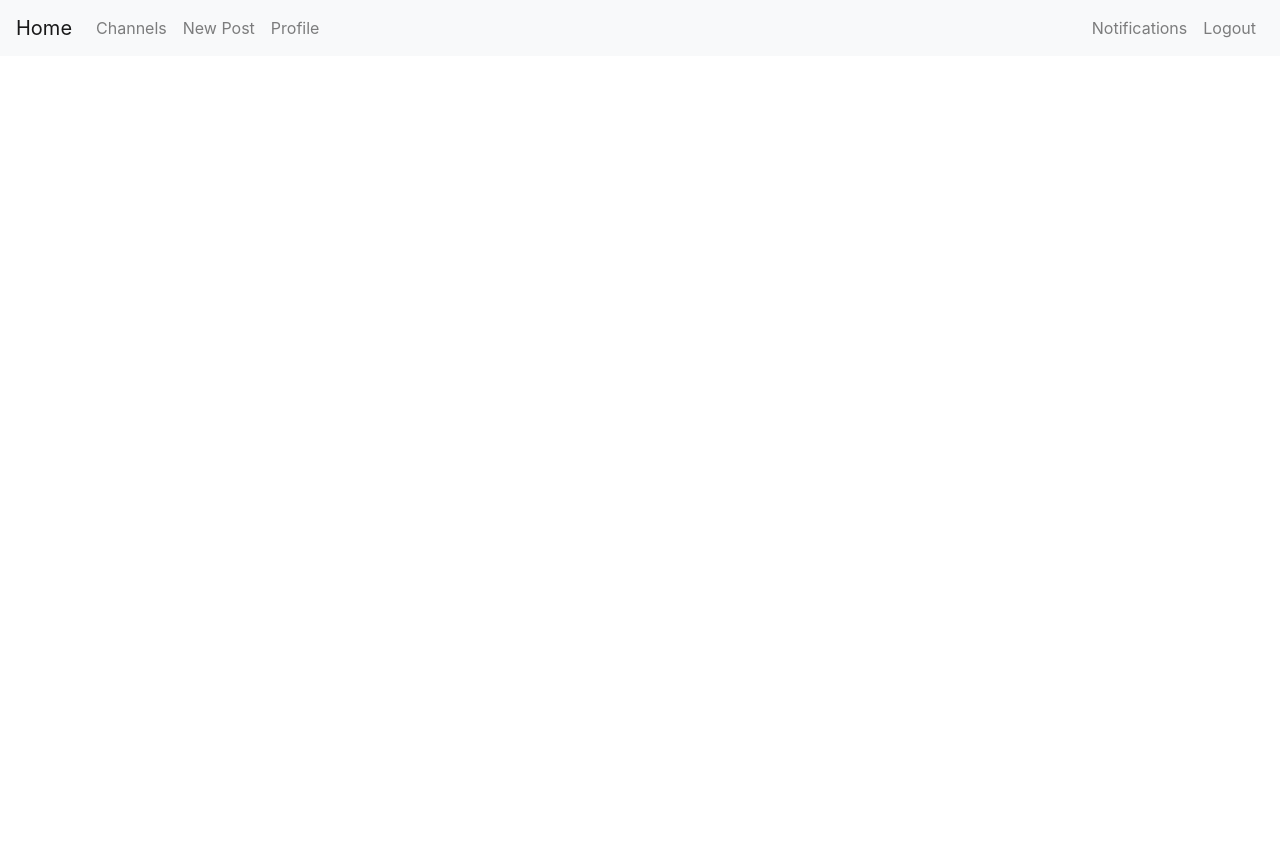
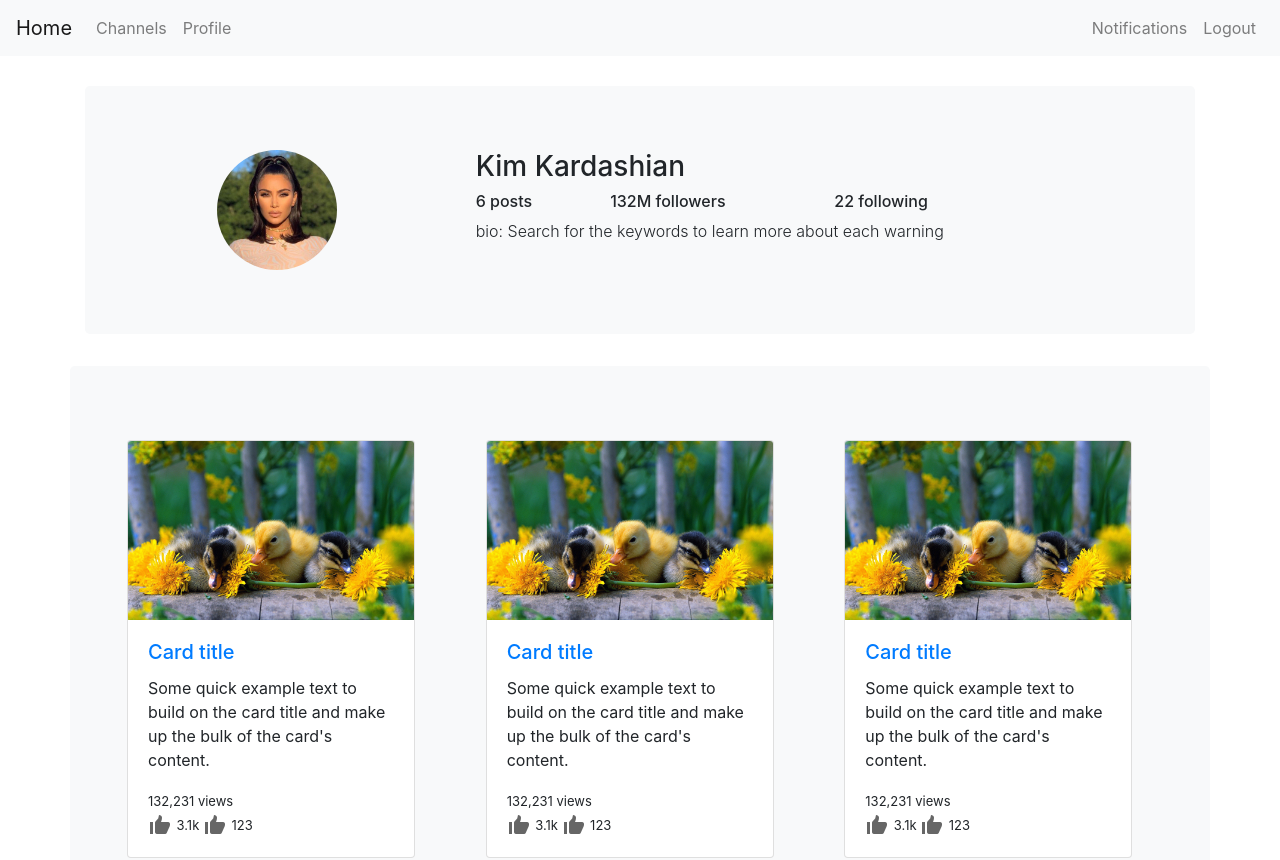
Before and after one commit to jamshidi799/Web_Project, a React (Create React App) app: page /profile in a window 1280 px wide. Shown: the top 860 px of the page. Before the commit the page ends 800 px from the top, so only its background shows below. Built offline with nearby package versions, Linux system fonts and the light colour scheme.

Commit message:
create base of profile page

```diff
--- a/public/style.css
+++ b/public/style.css
@@ -29,3 +29,9 @@
 .card {
   margin: 10px;
 }
+
+.profile-image {
+  width: 120px;
+  margin-left: 100px;
+  margin-right: 50px;
+}
--- a/src/App.js
+++ b/src/App.js
@@ -2,7 +2,7 @@
 import { BrowserRouter, Switch, Route } from 'react-router-dom'
 import Home from './components/Home'
 import Navbar from './components/Navbar'
-// import Profile from './componnets/Profile'
+import Profile from './components/Profile'
 import Channels from './components/Channels'
 import NewPost from './components/Post/NewPost'
 import Notifications from './components/Notifications'
@@ -15,7 +15,7 @@
         <Navbar />
         <Switch>
           <Route exact path='/' component={Home} />
-          {/* <Route exact path='/profile' component={Profile} /> */}
+          <Route exact path='/profile' component={Profile} />
           <Route exact path='/channels' component={Channels} />
           <Route exact path='/newPost' component={NewPost} />
           <Route exact path='/notifications' component={Notifications} />
--- a/src/components/Navbar.js
+++ b/src/components/Navbar.js
@@ -12,7 +12,7 @@
                 <div class="collapse navbar-collapse" id="navbarNavAltMarkup">
                     <div class="navbar-nav">
                         <Link to="/channels" class="nav-item nav-link">Channels</Link>
-                        <Link to="/newPost" class="nav-item nav-link ">New Post</Link>
+                        {/* <Link to="/newPost" class="nav-item nav-link ">New Post</Link> */}
                         <Link to="/profile" class="nav-item nav-link">Profile</Link>
                     </div>
                 </div>
--- a/src/components/Profile.js
+++ b/src/components/Profile.js
@@ -1,9 +1,51 @@
 import React, { Component } from 'react'
+import img from '../img/kim.jpg'
+import PostCard from './Post/PostCard'
 
 class Profile extends Component {
     render() {
         return (
-            <p>Profile</p>
+            <div class="container">
+                <div class="jumbotron bg-light">
+                    <div class="row">
+                        <div class="col-3">
+                            <img src={img} class="img-fluid rounded-circle profile-image" alt="Cinque Terre" />
+                        </div>
+                        <div class="col-1">
+
+                        </div>
+                        <div class="col-6">
+                            <h3>Kim Kardashian</h3>
+                            <div class="row">
+                                <div class="col-3">
+                                    <h6>6 posts</h6>
+                                </div>
+                                <div class="col-5">
+                                    <h6>132M followers</h6>
+                                </div>
+                                <div class="col-4">
+                                    <h6>22 following</h6>
+                                </div>
+                            </div>
+                            <p class="font-weight-light">bio: Search for the keywords to learn more about each warning</p>
+                        </div>
+                    </div>
+                </div>
+                <div class="jumbotron row bg-light">
+                    <div class="col-4">
+                        <PostCard />
+                    </div>
+                    <div class="col-4">
+                        <PostCard />
+                    </div>
+                    <div class="col-4">
+                        <PostCard />
+                    </div>
+                    <div class="col-4">
+                        <PostCard />
+                    </div>
+                </div>
+            </div>
         )
     }
 
```
Also changed, not shown: src/img/kim.jpg (added).
